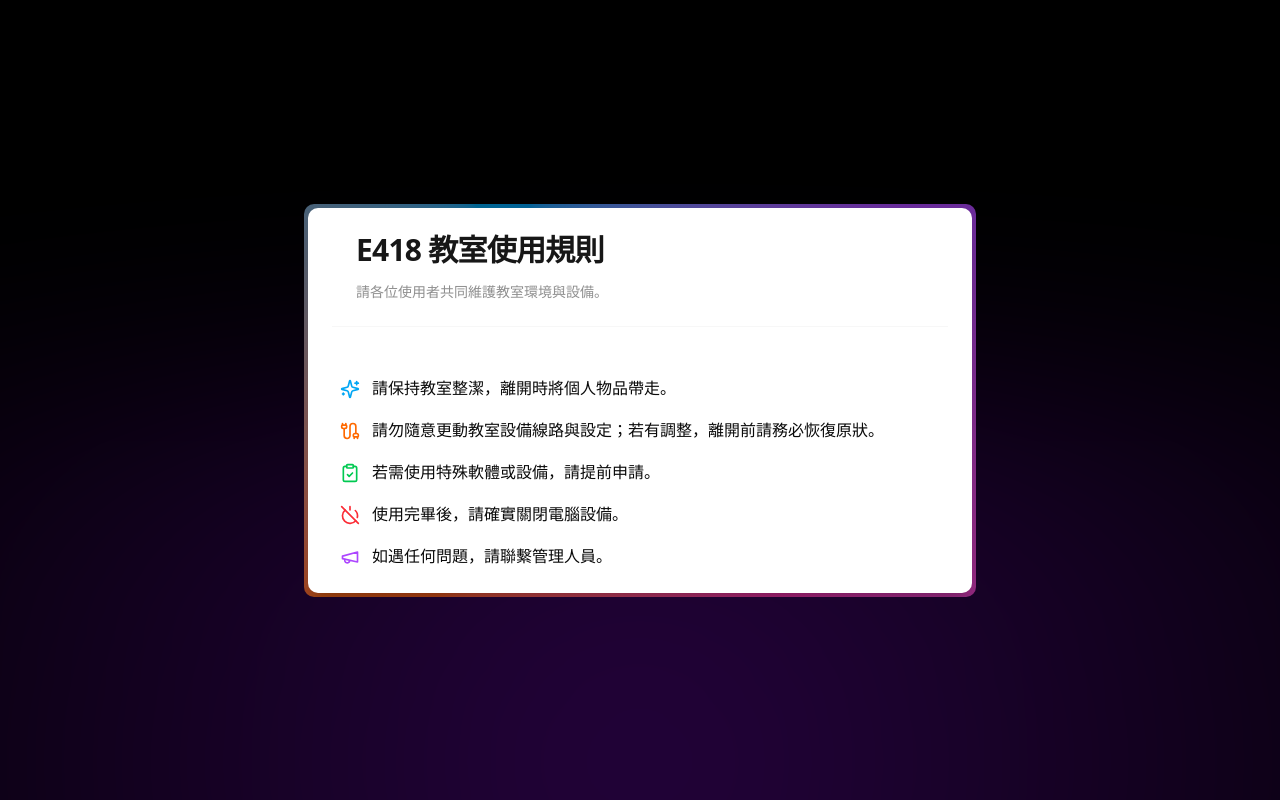
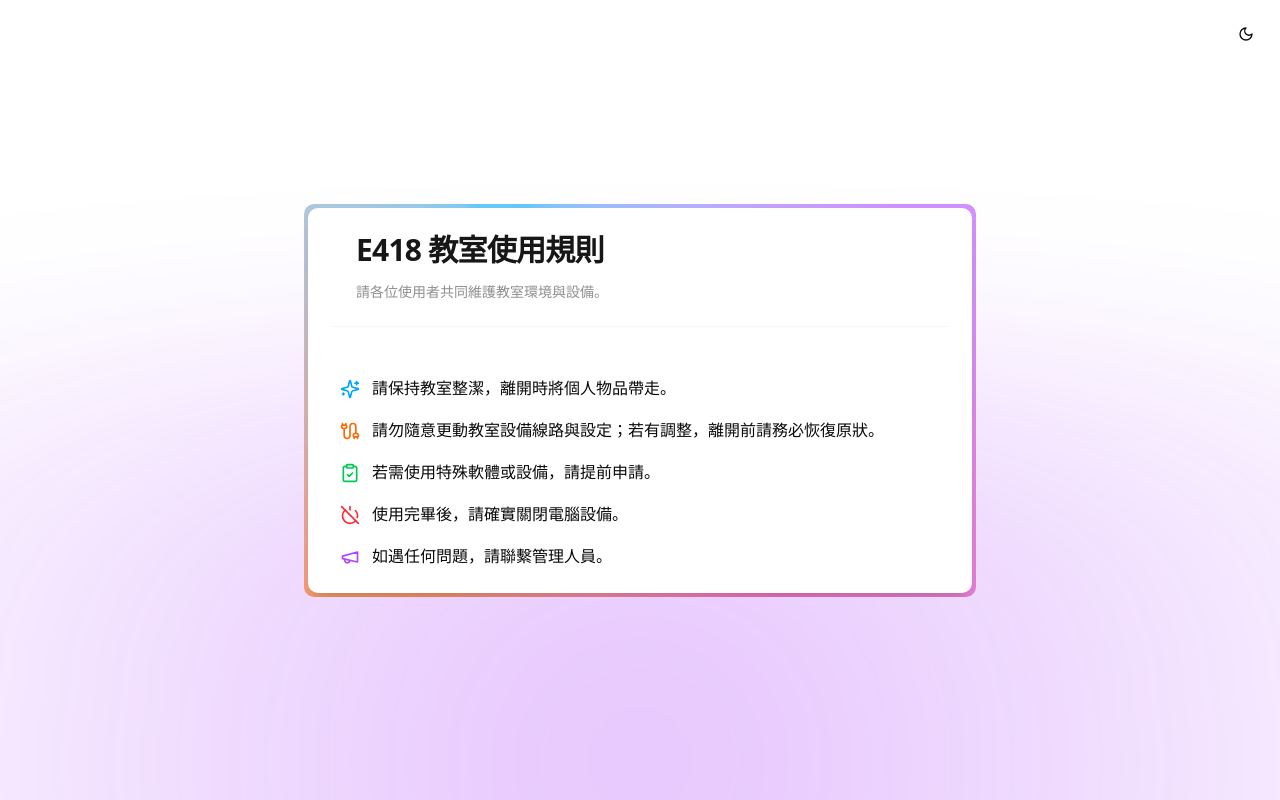
Before and after one commit to fileng87/e418-panal, a Next.js app: page / in a window 1280 px wide. Shown: the top 800 px of the page. Built offline with nearby package versions, Linux system fonts and the light colour scheme.

Commit message:
整合主題切換功能，新增 ThemeToggle 元件以支持暗色與亮色主題切換；調整全局樣式以改善背景顏色，並在佈局中加入主題切換按鈕。

```diff
--- a/src/app/globals.css
+++ b/src/app/globals.css
@@ -117,7 +117,7 @@
     @apply border-border outline-ring/50;
   }
   body {
-    @apply text-foreground relative overflow-hidden bg-black leading-relaxed;
+    @apply text-foreground bg-background relative overflow-hidden leading-relaxed;
   }
 }
 
--- a/src/app/layout.tsx
+++ b/src/app/layout.tsx
@@ -1,5 +1,6 @@
 import { QueryProvider } from '@/components/providers/query-providers';
 import { ThemeProvider } from '@/components/providers/theme-provider';
+import { ThemeToggle } from '@/components/ui/theme-toggle';
 import type { Metadata } from 'next';
 import { Geist, Geist_Mono } from 'next/font/google';
 
@@ -30,7 +31,7 @@ export default function RootLayout({
       <head />
 
       <body
-        className={`${geistSans.variable} ${geistMono.variable} antialiased`}
+        className={`${geistSans.variable} ${geistMono.variable} antialiased bg-background`}
       >
         <QueryProvider>
           <ThemeProvider
@@ -39,6 +40,9 @@ export default function RootLayout({
             enableSystem
             disableTransitionOnChange
           >
+            <div className="fixed top-4 right-4 z-50">
+              <ThemeToggle />
+            </div>
             {children}
           </ThemeProvider>
         </QueryProvider>
--- /dev/null
+++ b/src/components/ui/theme-toggle.tsx
@@ -0,0 +1,63 @@
+'use client';
+
+import { useEffect, useState } from 'react';
+
+import { Button } from '@/components/ui/button';
+import { AnimatePresence, motion } from 'framer-motion';
+import { Moon, Sun } from 'lucide-react';
+import { useTheme } from 'next-themes';
+
+export function ThemeToggle() {
+  const { theme, setTheme, resolvedTheme } = useTheme();
+  const [mounted, setMounted] = useState(false);
+
+  // 避免 hydration mismatch
+  useEffect(() => {
+    setMounted(true);
+  }, []);
+
+  if (!mounted) return null;
+
+  const isDark = resolvedTheme === 'dark';
+
+  return (
+    <Button
+      variant="ghost"
+      size="icon"
+      aria-label={isDark ? '切換為亮色主題' : '切換為暗色主題'}
+      onClick={() => setTheme(isDark ? 'light' : 'dark')}
+      className="transition-colors"
+      asChild
+    >
+      <span>
+        <AnimatePresence mode="wait" initial={false}>
+          {isDark ? (
+            <motion.span
+              key="sun"
+              initial={{ rotate: -180, opacity: 0 }}
+              animate={{ rotate: 0, opacity: 1 }}
+              exit={{ rotate: 180, opacity: 0 }}
+              transition={{ duration: 0.3 }}
+              className="flex"
+              whileTap={{ scale: 0.85 }}
+            >
+              <Sun className="h-5 w-5" />
+            </motion.span>
+          ) : (
+            <motion.span
+              key="moon"
+              initial={{ rotate: -180, opacity: 0 }}
+              animate={{ rotate: 0, opacity: 1 }}
+              exit={{ rotate: 180, opacity: 0 }}
+              transition={{ duration: 0.3 }}
+              className="flex"
+              whileTap={{ scale: 0.85 }}
+            >
+              <Moon className="h-5 w-5" />
+            </motion.span>
+          )}
+        </AnimatePresence>
+      </span>
+    </Button>
+  );
+}
```
